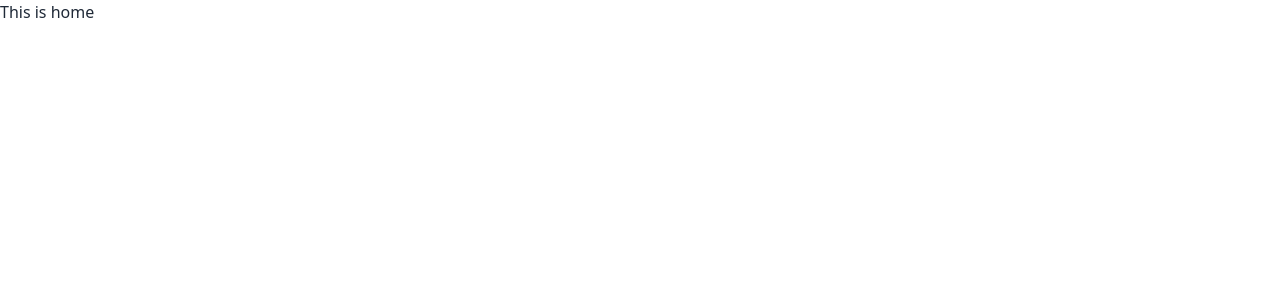
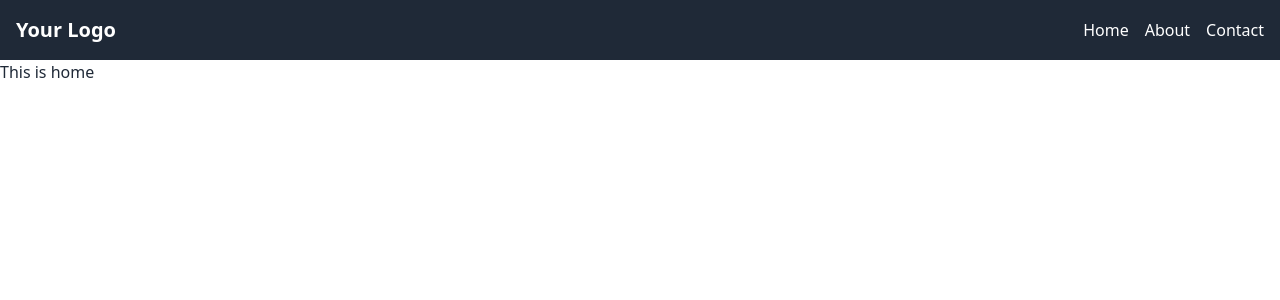
Before and after one commit to Emranhossainshuvo/Mesh-client, a React (Vite) app: page / in a window 1280 px wide. Shown: the top 300 px of the page. Built offline with nearby package versions, Linux system fonts and the light colour scheme.

Commit message:
basic navbar added

```diff
--- a/src/Pages/Home/Home/Home.jsx
+++ b/src/Pages/Home/Home/Home.jsx
@@ -1,9 +1,11 @@
+import Navbar from "../../../Shared/Navbar/Navbar";
 
 const Home = () => {
     return (
-        <div>
+        <>
+        <Navbar></Navbar>
             <p>This is home</p>
-        </div>
+        </>
     );
 };
 
--- /dev/null
+++ b/src/Shared/Navbar/Navbar.jsx
@@ -0,0 +1,63 @@
+import { useState } from "react";
+
+const Navbar = () => {
+  const [isOpen, setIsOpen] = useState(false);
+
+  const toggleNavbar = () => {
+    setIsOpen(!isOpen);
+  };
+
+  return (
+    <nav className="bg-gray-800 p-4">
+      <div className="container mx-auto flex justify-between items-center">
+        <div className="text-white font-bold text-xl">Your Logo</div>
+
+        <div className="lg:hidden">
+          <button
+            className="text-white focus:outline-none"
+            onClick={toggleNavbar}
+          >
+            <svg
+              className="h-6 w-6"
+              fill="none"
+              strokeLinecap="round"
+              strokeLinejoin="round"
+              strokeWidth="2"
+              viewBox="0 0 24 24"
+              stroke="currentColor"
+            >
+              {isOpen ? (
+                <path d="M6 18L18 6M6 6l12 12"></path>
+              ) : (
+                <path d="M4 6h16M4 12h16m-7 6h7"></path>
+              )}
+            </svg>
+          </button>
+        </div>
+
+        <div className={`lg:flex ${isOpen ? 'block' : 'hidden'}`}>
+          <a
+            href="#"
+            className="block mt-4 lg:inline-block lg:mt-0 text-white hover:text-gray-500 mr-4"
+          >
+            Home
+          </a>
+          <a
+            href="#"
+            className="block mt-4 lg:inline-block lg:mt-0 text-white hover:text-gray-500 mr-4"
+          >
+            About
+          </a>
+          <a
+            href="#"
+            className="block mt-4 lg:inline-block lg:mt-0 text-white hover:text-gray-500"
+          >
+            Contact
+          </a>
+        </div>
+      </div>
+    </nav>
+  );
+};
+
+export default Navbar;
```
